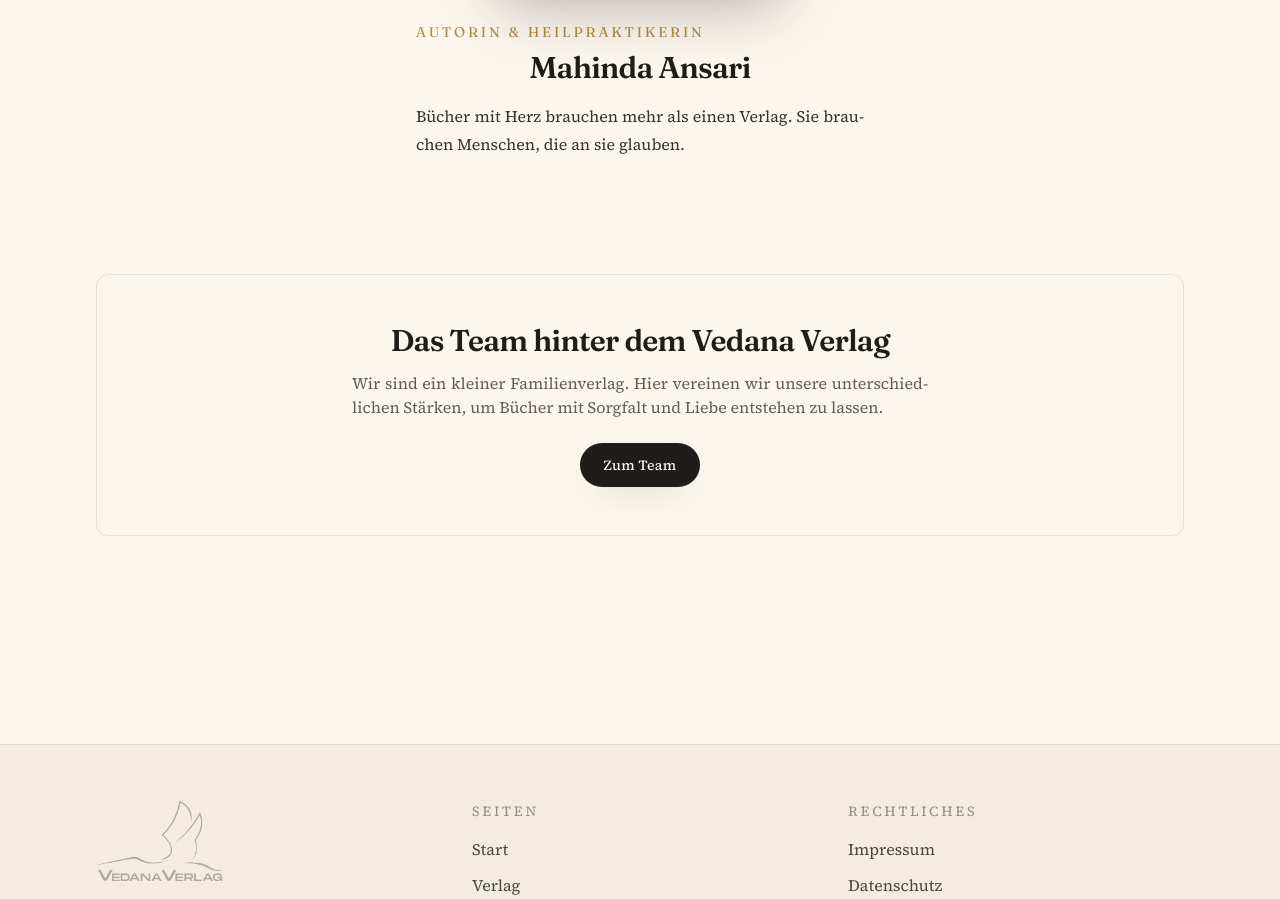
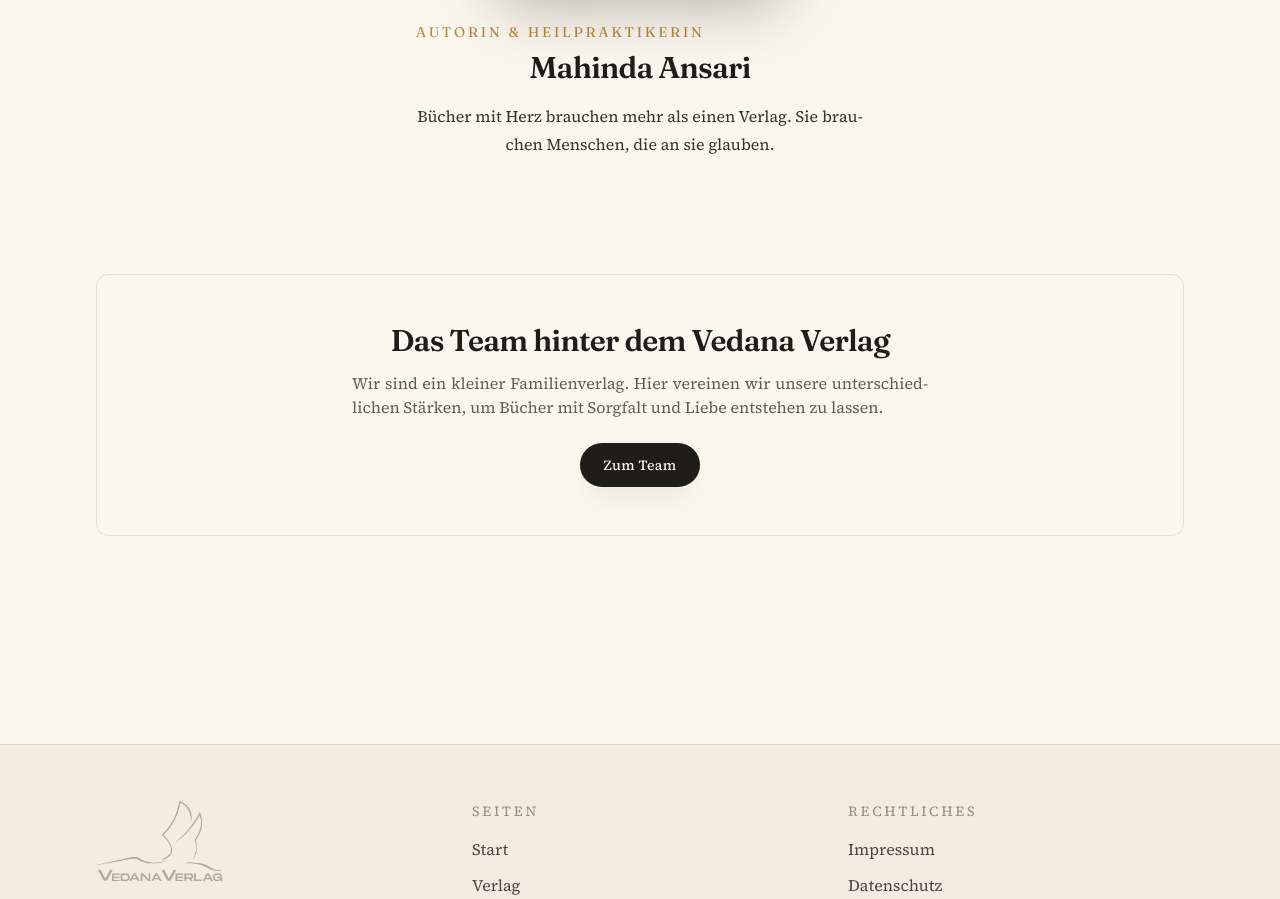
Before and after one commit to Markt-Alarm/Vedana-Verlag, a Next.js app: page /verlag in a window 1280 px wide. Shown: the part 2487-3386 px from the top of the page. Built offline with nearby package versions, Linux system fonts and the light colour scheme.

Commit message:
text angepasst

```diff
--- a/app/page.tsx
+++ b/app/page.tsx
@@ -105,7 +105,7 @@ export default function HomePage() {
               <h2 className="text-3xl leading-tight md:text-4xl">
                 Gefühl, Sinnlichkeit, Qualität
               </h2>
-              <p className="mt-4 text-lg leading-relaxed text-ink/75">
+              <p className="mt-4 text-center text-lg leading-relaxed text-ink/75">
                 Wir glauben an die Kraft liebevoll gewachsener Bücher.
               </p>
             </div>
--- a/components/person/FeaturedPerson.tsx
+++ b/components/person/FeaturedPerson.tsx
@@ -20,7 +20,7 @@ export function FeaturedPerson({ person }: { person: Person }) {
         </p>
         <h2 className="mt-2 text-3xl">{person.name}</h2>
         {person.beschreibung && (
-          <RichText text={person.beschreibung} className="mt-4" />
+          <RichText text={person.beschreibung} className="mt-4" center />
         )}
       </div>
     </div>
--- a/components/ui/RichText.tsx
+++ b/components/ui/RichText.tsx
@@ -18,15 +18,20 @@ function splitPlaceholders(text: string) {
 export function RichText({
   text,
   className,
+  center = false,
 }: {
   text: string;
   className?: string;
+  /** Zentriert die Absätze (überschreibt den globalen Blocksatz gezielt am <p>). */
+  center?: boolean;
 }) {
   const paragraphs = text.split(/\n\n+/);
   return (
     <div className={cn("prose-vedana", className)}>
       {paragraphs.map((para, i) => (
-        <p key={i}>{splitPlaceholders(para)}</p>
+        <p key={i} className={cn(center && "text-center")}>
+          {splitPlaceholders(para)}
+        </p>
       ))}
     </div>
   );
--- a/components/ui/SectionHeader.tsx
+++ b/components/ui/SectionHeader.tsx
@@ -28,6 +28,7 @@ export function SectionHeader({
         <p
           className={cn(
             "mb-3 font-display text-sm uppercase tracking-[0.2em] text-gold",
+            align === "center" && "text-center",
             eyebrowClassName,
           )}
         >
@@ -36,7 +37,14 @@ export function SectionHeader({
       )}
       <h2 className="text-3xl leading-tight md:text-4xl">{title}</h2>
       {intro && (
-        <p className="mt-4 text-lg leading-relaxed text-ink/75">{intro}</p>
+        <p
+          className={cn(
+            "mt-4 text-lg leading-relaxed text-ink/75",
+            align === "center" && "text-center",
+          )}
+        >
+          {intro}
+        </p>
       )}
     </div>
   );
```
